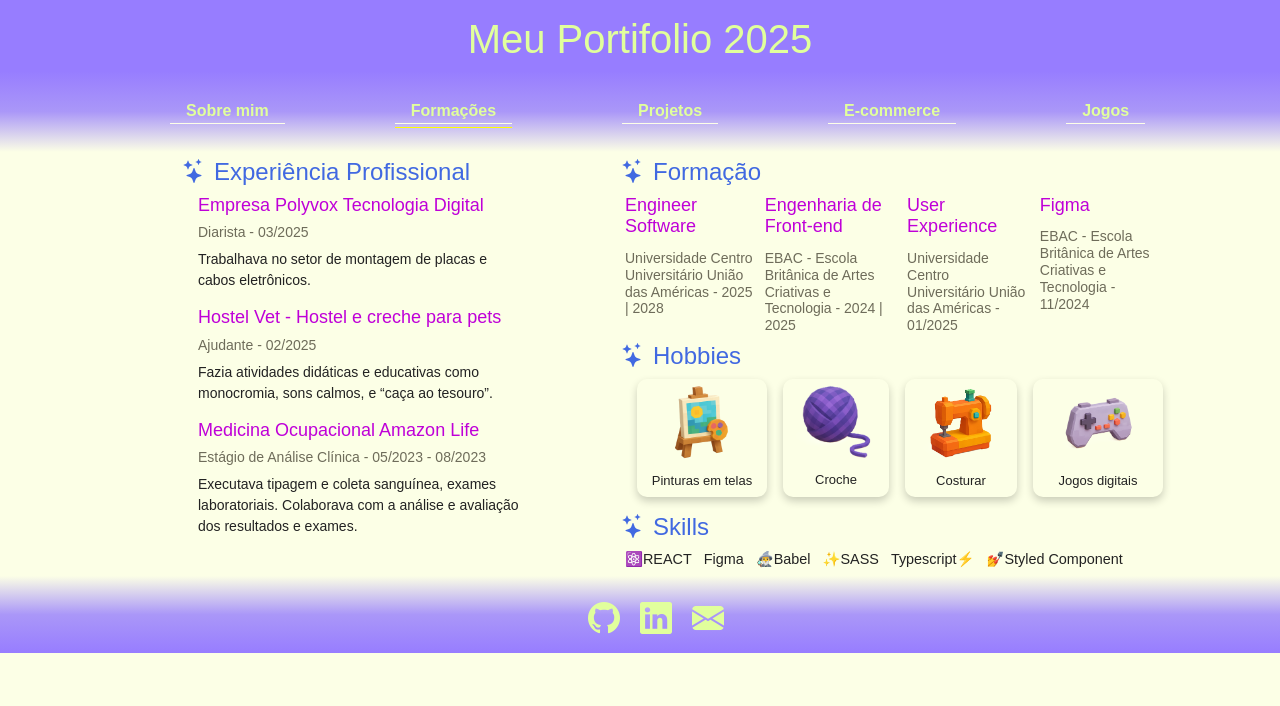
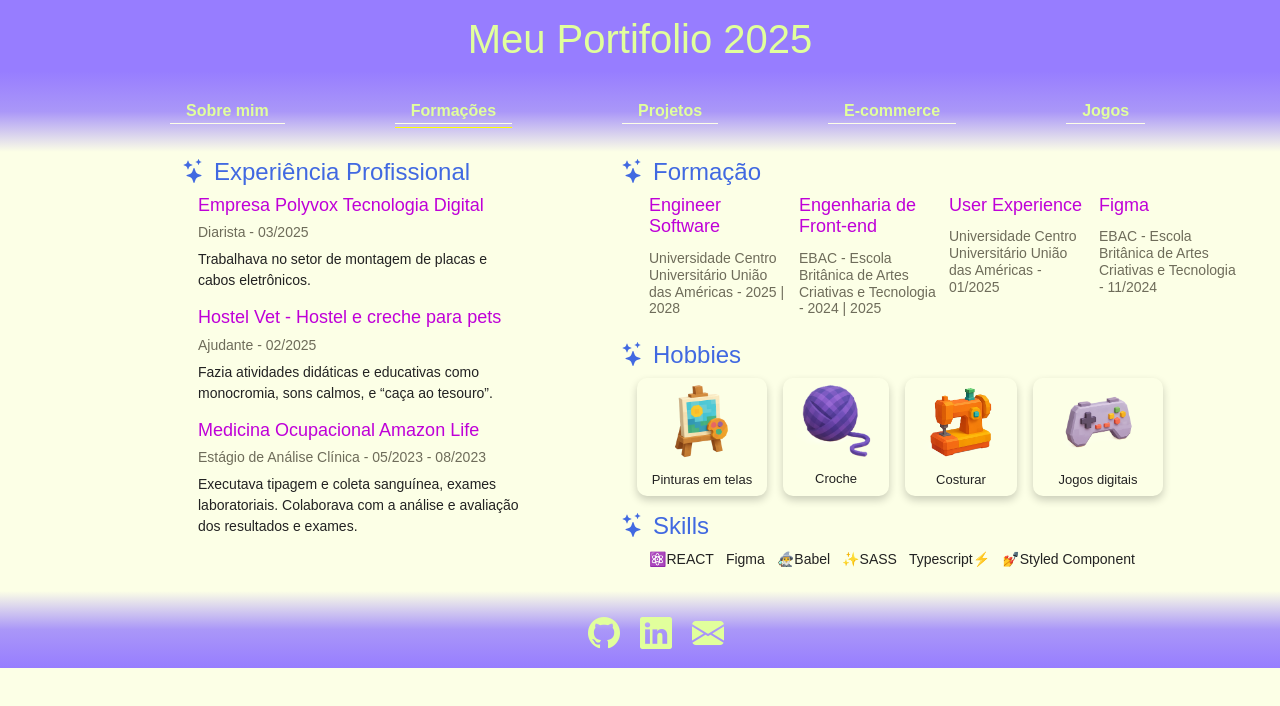
Before and after one commit to GiovanaMv/new-portifolio, a React (Create React App) app: page /education in a window 1280 px wide. Shown: the top 706 px of the page. Built offline with nearby package versions, Linux system fonts and the light colour scheme; a web font is replaced by a local one.

Commit message:
style: mudanca na formatacao

```diff
--- a/src/components/AboutSection.tsx
+++ b/src/components/AboutSection.tsx
@@ -42,15 +42,16 @@ const Section = styled.section`
   }
     @media (max-width: 768px){
     display: block;
-    margin-top: 4px;
+    margin-top: 2px;
+    width: 280px;
 
     .info {
-      width: 300px;
-      margin-left: 9%;
+      width: 280px;
+      margin-left: 7%;
 
       h1 {
         margin: 24px 0 12px;
-        font-size: 18px;
+        font-size: 16px;
         text-align: center;
       }
       h2 {
@@ -69,8 +70,8 @@ const Section = styled.section`
       }
       ul {
         gap: 32px;
-        margin-left: 12px;
-        margin-top: 8px;
+        margin-left: 6px;
+        margin-top: 12px;
     }
       li {
         margin: 0px;
@@ -116,9 +117,9 @@ const Card = styled.div`
 
     @media (max-width: 768px){
     display: flex;
-    margin-left: 32px;
-    padding: 0;
-    width: 80%;
+    margin-left: 20px;
+    padding: 0px;
+    width: 100%;
     height: auto;
 
     img {
--- a/src/components/EcommerceSection.tsx
+++ b/src/components/EcommerceSection.tsx
@@ -13,8 +13,7 @@ const Section = styled.section`
 
   @media (max-width: 768px){
     display: block;
-    margin-top: 12px;
-    margin-left: 12px;
+    margin-top: 8px;
     }
 `;
 const GroupIcon = styled.ul`
@@ -28,8 +27,8 @@ const GroupIcon = styled.ul`
     gap: 24px;
     display: grid;
     grid-template-columns: 78px 78px 78px;
-    padding-left: 28px;
-    margin-bottom: 34.5%;
+    padding-left: 21px;
+    margin-bottom: 33px;
   }
 `;
 const IconItem = styled.li`
@@ -87,10 +86,10 @@ const TextCard = styled.li`
   }
 
   @media (max-width: 768px){
-    max-width: 302px;
-    margin-left: 5%;
+    max-width: 280px;
+    margin-left: 6%;
     margin-top: 8px;
-    margin-bottom: 24px;
+    margin-bottom: 28px;
 
     h3 {
     font-size: 16px;
--- a/src/components/EducationSection.tsx
+++ b/src/components/EducationSection.tsx
@@ -9,6 +9,11 @@ const Section = styled.section`
   display: flex;
   margin-top: 6px;
   gap: 89px;
+
+  @media (max-width: 768px){
+      display: block;
+    }
+
   .block-skills{
     li{
       display:flex;
@@ -46,9 +51,26 @@ const Section = styled.section`
     p{
       font-size: 14px;
     }
+
+    @media (max-width: 768px){
+      margin-left: 0px;
+      max-width: 320px;
+
+      h2{
+        margin: 4px 0px 12px;
+        font-size: 18px;
+      }
+      h3{
+        font-size: 16px;
+      }
+      ul{
+        padding-left: 34px;
+      li{
+          list-style: none;
+        }
+      }
+    }
   }
-
-
   .right-column {
     flex: 1;
     display: flex;
@@ -68,16 +90,38 @@ const Section = styled.section`
         text-align: inherit;
         list-style: none;
         font-size: 0.9rem;
+        }
+      }
+    }
+  .block-experience {
+    ul{
+          display: grid;
+          grid-template-columns: 150px 150px 150px 150px;
+        }
+      li {
+        margin-left: 12px;
       }
 
+    @media (max-width: 768px){
+      max-width: 280px;
+      ul{
+          display: grid;
+          grid-template-columns: 160px 170px;
+          padding-left: 21px;
+        }
+      li {
+        margin-left: 12px;
+      }
+      h2{
+        font-size: 18px;
+      }
     }
-    }
+  }
     .block-education{
       ul{
         list-style: none;
         display: flex;
         gap: 16px;
-
       }
       li{
         padding: 6px;
@@ -89,7 +133,6 @@ const Section = styled.section`
         max-width: 130px;
         box-shadow: 0 4px 8px rgba(0,0,0,0.2);
         transition: transform 0.2s ease, box-shadow 0.2s ease;
-
         &:hover{
           transform: translateY(-3px);
           box-shadow: 0 8px 16px rgba(0,0,0,0.3);
@@ -99,7 +142,46 @@ const Section = styled.section`
         width: 80px;
         margin-bottom: 12px;
       }
+      @media (max-width: 768px){
+      max-width: 280px;
+      ul{
+          display: flex;
+          gap: 6px;
+        }
+      li {
+        font-size: 9px;
+        padding: 6px;
+      }
+      h2{
+        font-size: 18px;
+      }
+      img{
+        width: 50px;
+      }
     }
+  }
+  .block-skills{
+    ul{
+      display: flex;
+
+      li{
+        font-size: 14px;
+        margin-left: 12px;
+      }
+    }
+    @media (max-width: 768px){
+
+    ul{
+      display: flex;
+      li{
+        font-size: 9px;
+        margin-left: 6px;
+      }
+    }
+    h2{
+        font-size: 18px;
+      }
+  }
 `;
 
 export function EducationSection() {
@@ -131,7 +213,7 @@ export function EducationSection() {
         </div>
 
         <div className= "right-column">
-          <div className="block experience">
+          <div className="block-experience">
             <h2><i className="bi bi-stars m-2"></i>Formação</h2>
             <ul>
               <li><h5>Engineer Software</h5><h4>Universidade Centro Universitário União das Américas - 2025 | 2028</h4></li>
@@ -149,7 +231,7 @@ export function EducationSection() {
               <li><img src={Game} alt="Flor decorativa" />   Jogos digitais</li>
             </ul>
           </div>
-        <div className="block skills">
+        <div className="block-skills">
           <h2><i className="bi bi-stars m-2"></i>Skills</h2>
             <ul>
               <li> ⚛️REACT</li>
--- a/src/components/GamesSection.tsx
+++ b/src/components/GamesSection.tsx
@@ -20,8 +20,11 @@ const GroupIcon = styled.ul`
     display: grid;
     grid-template-columns: 100px 100px 100px;
     text-align: center;
-    margin-top: 24px;
-    width: 100%
+    width: 100%;
+    margin: 0px 0px 44px;
+    margin-left: 12px;
+    justify-content: normal;
+    padding: 0;
   }
 `;
 const IconItem = styled.li`
@@ -77,10 +80,9 @@ const TextCard = styled.li`
   }
 
     @media (max-width: 768px){
-    width: 302px;
-    margin-left: 8%;
-    margin-top: 12px;
-    padding-left: 0px;
+    width: 280px;
+    margin-left: 6%;
+    margin-top: 24px;
 
     h3 {
       font-size: 16px;
@@ -90,7 +92,8 @@ const TextCard = styled.li`
 
     .description {
       font-size: 12px;
-      margin-top: 18px;
+      margin-top: 24px;
+      margin-bottom: 24px;
     }
   }
 `;
--- a/src/components/Header.tsx
+++ b/src/components/Header.tsx
@@ -16,6 +16,7 @@ const Container = styled.header`
         margin-bottom: 0px;
         font-weight: bold;
         font-size: 24px;
+        margin-left: 0px;
       }
     }
 `;
--- a/src/components/SitesSection.tsx
+++ b/src/components/SitesSection.tsx
@@ -8,7 +8,8 @@ const Section = styled.section`
 
   @media (max-width: 768px){
       display: block;
-      margin-top: 24px;
+      margin-top: 18px;
+
     }
 `;
 const GroupIcon = styled.ul`
@@ -19,11 +20,11 @@ const GroupIcon = styled.ul`
   margin-left: 132px;
 
   @media (max-width: 768px){
-    margin-left: 4%;
-    padding-left: 13px;
+    margin-left: 8px;
+    padding-left: 3px;
     display: grid;
-    grid-template-columns: 100px 100px 100px;
-    gap: 2;
+    grid-template-columns: 90px 90px 90px;
+
   }
 `;
 const IconItem = styled.li`
@@ -54,10 +55,10 @@ const IconItem = styled.li`
 
     @media (max-width: 768px){
     width: 90%;
-    padding: 12px;
-    margin-left: 0px;
-    max-height: 100px;
-    margin-bottom: 8px;
+    padding: 8px;
+    margin-left: 4px;
+    max-height: 110px;
+    margin-bottom: 0px;
 
     img {
     margin-bottom: 0px;
@@ -86,8 +87,8 @@ const TextCard = styled.li`
   }
 
   @media (max-width: 768px){
-    max-width: 302px;
-    margin-left: 10%;
+    max-width: 280px;
+    margin-left: 23px;
     margin-top: 32px;
 
     h3 {
@@ -97,7 +98,7 @@ const TextCard = styled.li`
   }
     .description {
     font-size: 12px;
-    margin-bottom: 34.5%;
+    margin-bottom: 39px;
   }
 `;
 
```
